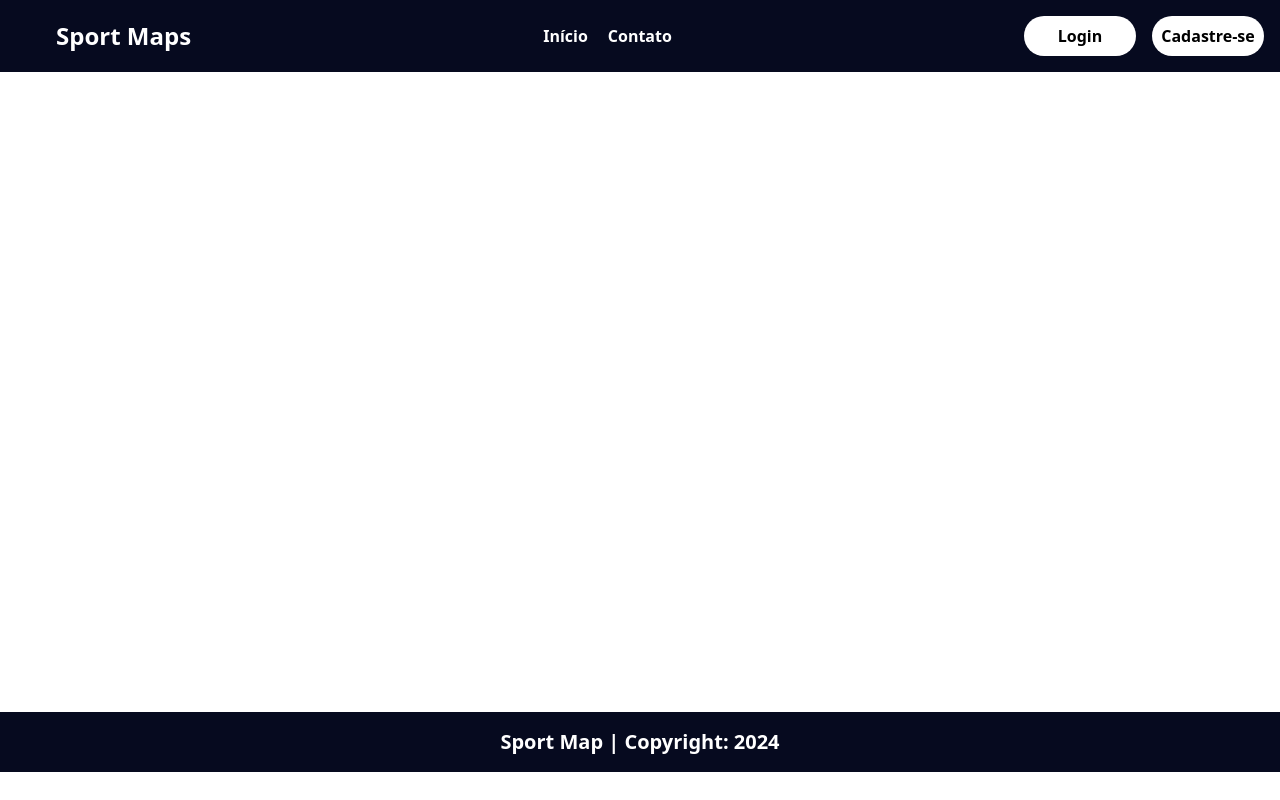
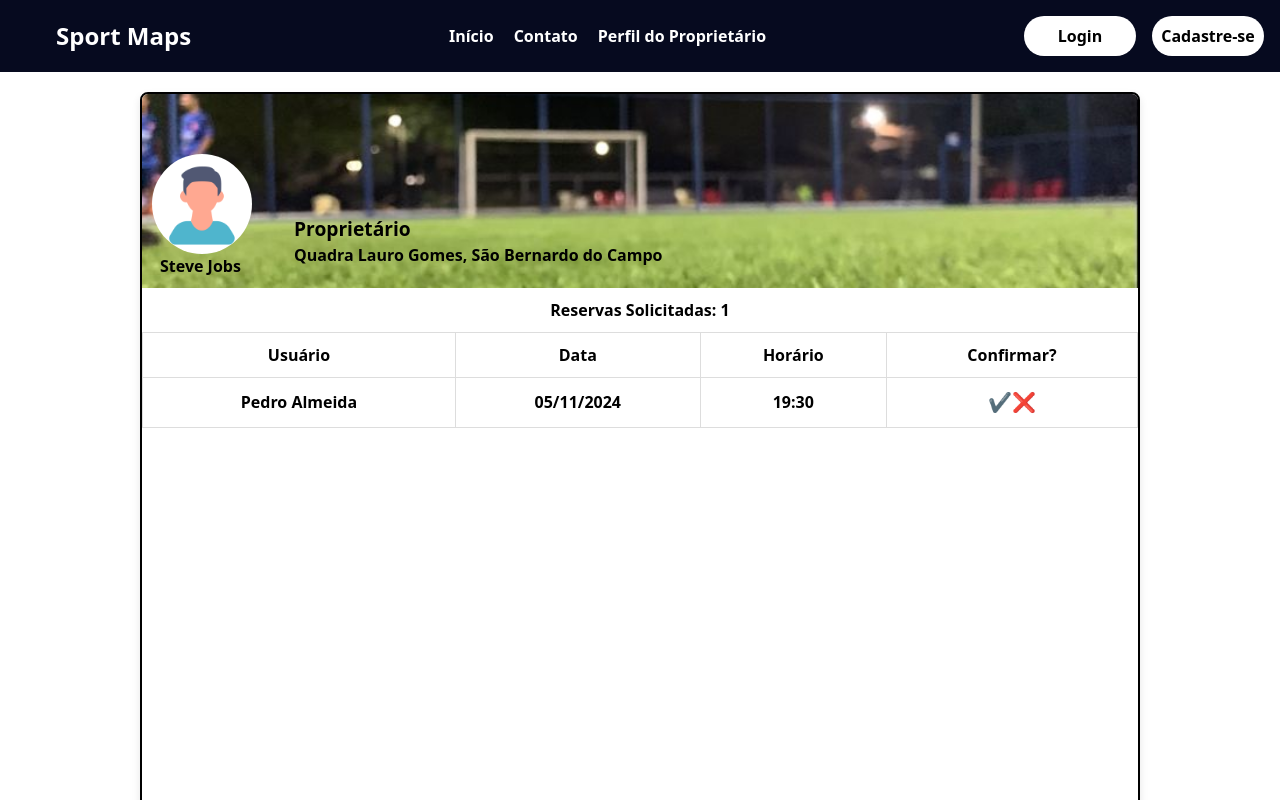
Before and after one commit to almeidaapedro/frontend-PideSoftware, a React (Vite) app: page /proprietario in a window 1280 px wide. Shown: the top 800 px of the page. Built offline with nearby package versions, Linux system fonts and the light colour scheme; no server answers.

Commit message:
fix: implementando página de proprietário

```diff
--- a/src/App.tsx
+++ b/src/App.tsx
@@ -9,6 +9,8 @@ import Cadastro from './paginas/cadastro/cadastro'
 
 import Home from './paginas/home/home'
 import Login from './paginas/login/login'
+import TelaProprietario from './paginas/proprietario/telaProprietario'
+
 
 
 
@@ -26,6 +28,7 @@ function App() {
             <Route path='/home' element={<Home />} />
             <Route path='/cadastro' element={<Cadastro />} />
             <Route path="/contato" element={<Contato />} />
+            <Route path="/proprietario" element={<TelaProprietario />} />
           </Routes>
           </div>
           <Footer />
--- a/src/components/navbar/navbar.tsx
+++ b/src/components/navbar/navbar.tsx
@@ -29,6 +29,7 @@ function Navbar() {
         <div className='hidden md:flex gap-5 justify-center flex-grow'>
           <Link to='/home' className='hover:underline'>Início</Link>
           <Link to='/contato' className='hover:underline'>Contato</Link>
+          <Link to='/proprietario' className='hover:underline'>Perfil do Proprietário</Link>
         </div>
 
         <div className='hidden md:flex gap-4'>
--- a/src/contexts/authContext.tsx
+++ b/src/contexts/authContext.tsx
@@ -30,7 +30,7 @@ export function AuthProvider({ children }: { children: ReactNode }) {
     console.log("Credenciais do usuário:", usuarioLogin);
 
     try {
-      const response = await api.post('/usuarios/logar', usuarioLogin, {
+      const response = await api.post('https://sportmap.onrender.com/usuarios/logar', usuarioLogin, {
         headers: { 'Content-Type': 'application/json' }
       });
       setUsuario(response.data);
--- a/src/models/usuario.ts
+++ b/src/models/usuario.ts
@@ -6,5 +6,6 @@ export default interface Usuario {
   nome: string;
   email: string;
   senha: string;
+  tipo: string;
   quadra?: Quadra | null;
 }
--- a/src/paginas/cadastro/cadastro.tsx
+++ b/src/paginas/cadastro/cadastro.tsx
@@ -1,7 +1,7 @@
 import { ChangeEvent, useState } from 'react';
 import { useNavigate } from 'react-router-dom';
 import Usuario from '../../models/usuario';
-import './cadastro.css'
+import './cadastro.css';
 import axios from 'axios';
 
 function Cadastro() {
@@ -12,8 +12,9 @@ function Cadastro() {
     nome: '',
     email: '',
     senha: '',
+    tipo: 'usuario', // Adicionei o tipo de usuário aqui
   });
-  const [mensagemSucesso] = useState<string | null>(null); // Novo estado para a mensagem de sucesso
+  const [mensagemSucesso] = useState<string | null>(null);
 
   function back() {
     navigate('/login');
@@ -23,7 +24,7 @@ function Cadastro() {
     setConfirmaSenha(e.target.value);
   }
 
-  function atualizarEstado(e: ChangeEvent<HTMLInputElement>) {
+  function atualizarEstado(e: ChangeEvent<HTMLInputElement | HTMLSelectElement>) {
     setUsuario({
       ...usuario,
       [e.target.name]: e.target.value
@@ -41,9 +42,9 @@ function Cadastro() {
         );
 
         console.log('Usuário cadastrado com sucesso:', response.data);
-        alert('Usuário cadastrado com sucesso!'); // Define a mensagem de sucesso
+        alert('Usuário cadastrado com sucesso!');
         setTimeout(() => {
-          back(); // Redireciona após 2 segundos
+          back();
         }, 2000);
       } catch (error) {
         console.error('Erro ao cadastrar usuário:', error);
@@ -62,7 +63,8 @@ function Cadastro() {
         <div className="fundoCadastro hidden lg:block"></div>
         <form className='flex justify-center place-items-center flex-col w-2/3 gap-3 mt-12' onSubmit={cadastrarNovoUsuario}>
           <h2 className='text-black text-5xl'>Cadastrar</h2>
-          {mensagemSucesso && <p className="text-green-500">{mensagemSucesso}</p>} {/* Exibe a mensagem de sucesso */}
+          {mensagemSucesso && <p className="text-green-500">{mensagemSucesso}</p>}
+
           <div className="flex flex-col w-full">
             <label htmlFor="nome">Nome</label>
             <input
@@ -111,6 +113,22 @@ function Cadastro() {
               onChange={handleConfirmarSenha}
             />
           </div>
+
+          {/* Campo de seleção para o tipo de usuário */}
+          <div className="flex flex-col w-full">
+            <label htmlFor="tipo">Tipo de Usuário</label>
+            <select
+              id="tipo"
+              name="tipo"
+              className="border-2 border-slate-700 rounded-full p-2"
+              value={usuario.tipo}
+              onChange={atualizarEstado}
+            >
+              <option value="usuario">Usuário</option>
+              <option value="proprietario">Proprietário</option>
+            </select>
+          </div>
+
           <div className="flex justify-around w-full gap-8">
             <button className='rounded text-white bg-red-600 hover:bg-red-900 w-1/2 py-2' onClick={back}>
               Cancelar
--- a/src/paginas/login/login.tsx
+++ b/src/paginas/login/login.tsx
@@ -2,12 +2,11 @@ import { useState, useEffect, ChangeEvent, FormEvent } from 'react';
 import { Link, useNavigate } from 'react-router-dom';
 import UsuarioLogin from '../../models/usuarioLogin';
 import './login.css';
-import { RotatingLines } from 'react-loader-spinner';
 import { useAuth } from '../../contexts/authContext';
 
 function Login() {
   const navigate = useNavigate();
-  const { usuario, handleLogin, isLoading, error } = useAuth();
+  const { usuario, handleLogin, error } = useAuth();
   const [usuarioLogin, setUsuarioLogin] = useState<UsuarioLogin>({
     email: '',
     senha: '',
@@ -44,7 +43,7 @@ function Login() {
   return (
     <div className="grid grid-cols-1 lg:grid-cols-2 h-screen place-items-center font-bold">
       <form className="flex justify-center items-center flex-col w-1/2 gap-4" onSubmit={login}>
-        <h2 className="text-slate-900 text-5xl">Entrar</h2>
+        <h2 className="text-slate-900 text-5xl">Login</h2>
         <div className="flex flex-col w-full">
           <label htmlFor="usuario">E-mail</label>
           <input
@@ -73,11 +72,7 @@ function Login() {
         </div>
         {isError && <p className="text-red-500">{String(error)}</p>}
         <button type="submit" className="rounded bg-custom-dark-blue hover:bg-indigo-900 text-white w-1/2 py-2 flex justify-center">
-          {isLoading ? (
-            <RotatingLines strokeColor="white" strokeWidth="5" animationDuration="0.75" width="24" visible={true} />
-          ) : (
-            <Link to='/home'><span>Entrar</span></Link>
-          )}
+          <Link to='/home'><span>Entrar</span></Link>
         </button>
         <hr className="border-slate-800 w-full" />
         <p>
--- /dev/null
+++ b/src/paginas/proprietario/notificacaoProprietario.css
@@ -0,0 +1,67 @@
+.notificacao-proprietario {
+    max-width: 1000px;
+    height: 100vh;
+    margin: 20px auto;
+    background-color: white;
+    border: 2px solid #000;
+    border-radius: 8px;
+    overflow: hidden;
+    box-shadow: 0 4px 8px rgba(0, 0, 0, 0.1);
+  }
+
+  .notificacao-header {
+    display: flex;
+    align-items: center;
+    background: url('../../assets/quadra-quadra.jpg') no-repeat center;
+    background-size: cover;
+    padding: 10px;
+    color: #000;
+    font: bold;
+  }
+
+  .avatar {
+    width: 100px;
+    height: 100px;
+    border-radius: 50%;
+    margin-right: 10px;
+    background-color: #fff;
+    margin-top: 50px;
+  }
+
+
+  .info h2 {
+    margin-top: 100px;
+    font-size: 1.2em;
+  }
+
+  .reservas-title {
+    text-align: center;
+    margin: 10px 0;
+    font-weight: bold;
+  }
+
+  .reservas-table {
+    width: 100%;
+    border-collapse: collapse;
+  }
+
+  .reservas-table th, .reservas-table td {
+    padding: 10px;
+    border: 1px solid #ddd;
+    text-align: center;
+  }
+
+  .confirmar, .recusar {
+    font-size: 1.2em;
+    background: none;
+    border: none;
+    cursor: pointer;
+  }
+
+  .confirmar {
+    color: green;
+  }
+
+  .recusar {
+    color: red;
+  }
--- /dev/null
+++ b/src/paginas/proprietario/notificacaoProprietario.tsx
@@ -0,0 +1,80 @@
+import React, { useState } from 'react';
+import './notificacaoProprietario.css';
+import avatarImg from '../../assets/avatar.png';
+
+type Reserva = {
+  usuario: string;
+  data: string;
+  horario: string;
+  confirmada?: boolean | null;
+};
+
+type NotificacaoProprietarioProps = {
+  usuarioProprietario: string;
+  quadra: string;
+  localizacao: string;
+  reservas: Reserva[];
+};
+
+const NotificacaoProprietario: React.FC<NotificacaoProprietarioProps> = ({ usuarioProprietario, quadra, localizacao, reservas }) => {
+  const [reservasAtualizadas, setReservasAtualizadas] = useState<Reserva[]>(reservas);
+
+  const handleConfirmar = (index: number) => {
+    const novasReservas = [...reservasAtualizadas];
+    novasReservas[index].confirmada = true;
+    setReservasAtualizadas(novasReservas);
+  };
+
+  const handleRecusar = (index: number) => {
+    const novasReservas = [...reservasAtualizadas];
+    novasReservas[index].confirmada = false;
+    setReservasAtualizadas(novasReservas);
+  };
+
+  return (
+    <div className="notificacao-proprietario">
+      <header className="notificacao-header">
+        <div>
+          <img src={avatarImg} alt="" className="avatar" />
+          <span className='ml-2'>{usuarioProprietario}</span>
+        </div>
+        <div className="info ml-8">
+          <h2>Proprietário</h2>
+          <p>{quadra}, {localizacao}</p>
+        </div>
+      </header>
+      <h3 className="reservas-title">Reservas Solicitadas: {reservasAtualizadas.length}</h3>
+      <table className="reservas-table">
+        <thead>
+          <tr>
+            <th>Usuário</th>
+            <th>Data</th>
+            <th>Horário</th>
+            <th>Confirmar?</th>
+          </tr>
+        </thead>
+        <tbody>
+          {reservasAtualizadas.map((reserva, index) => (
+            <tr key={index}>
+              <td>{reserva.usuario}</td>
+              <td>{reserva.data}</td>
+              <td>{reserva.horario}</td>
+              <td>
+                {reserva.confirmada === undefined ? (
+                  <>
+                    <button className="confirmar" onClick={() => handleConfirmar(index)}>✔️</button>
+                    <button className="recusar" onClick={() => handleRecusar(index)}>❌</button>
+                  </>
+                ) : (
+                  <span>{reserva.confirmada ? "Confirmada" : "Recusada"}</span>
+                )}
+              </td>
+            </tr>
+          ))}
+        </tbody>
+      </table>
+    </div>
+  );
+};
+
+export default NotificacaoProprietario;
--- /dev/null
+++ b/src/paginas/proprietario/telaProprietario.tsx
@@ -0,0 +1,20 @@
+import React from 'react';
+import NotificacaoProprietario from './notificacaoProprietario';
+
+
+
+
+const TelaProprietario: React.FC = () => {
+  const reservas = [
+    { usuario: "Pedro Almeida", data: "05/11/2024", horario: "19:30" },
+    // Adicione mais reservas conforme necessário
+  ];
+
+  return (
+    <div className='font-bold'>
+      <NotificacaoProprietario reservas={reservas} quadra={'Quadra Lauro Gomes'} usuarioProprietario={'Steve Jobs'} localizacao={'São Bernardo do Campo'} />
+    </div>
+  );
+};
+
+export default TelaProprietario;
```
Also changed, not shown: src/assets/avatar.png (added), src/assets/quadra-quadra.jpg (added).
